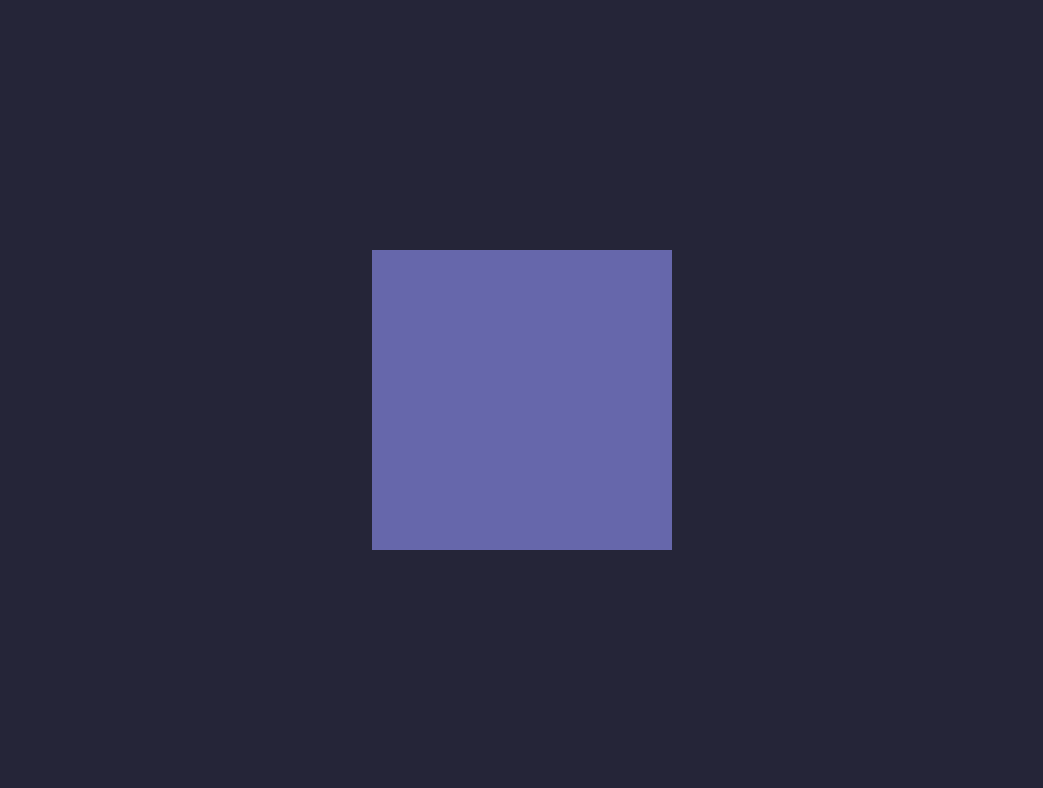
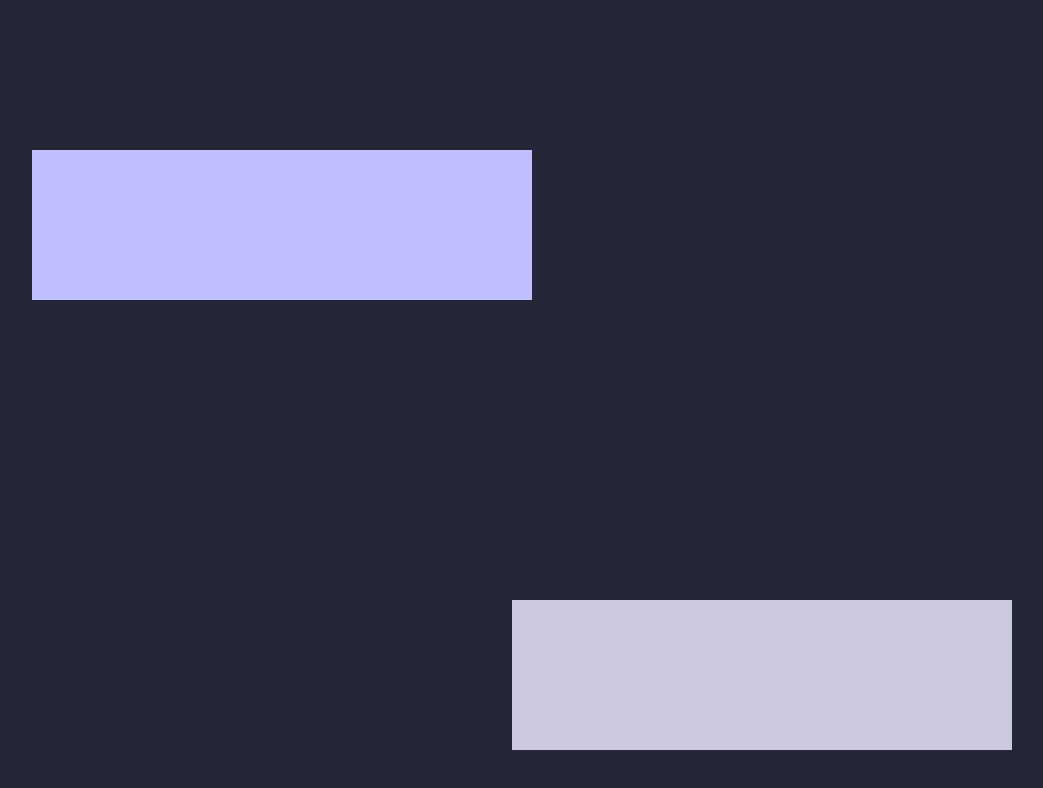
Before and after one commit to jsg3121/next-tv-app, a Next.js app: page / in a window 1280 px wide. Shown: the top 788 px of the page, without its empty margins (118-1161 px from the left). Built offline with nearby package versions, Linux system fonts and the light colour scheme.

Commit message:
FEAT(intro) : add gsap

```diff
--- /dev/null
+++ b/components/index.ts
@@ -0,0 +1 @@
+export * from './src/Parallax';
--- a/container/index.ts
+++ b/container/index.ts
@@ -1 +1,2 @@
-export * from './src/test.container'
+export * from './src/test.container';
+export * from './src/Intro.container';
--- /dev/null
+++ b/container/src/Intro.container.tsx
@@ -0,0 +1,71 @@
+import { gsap } from 'gsap';
+import type { NextPage } from 'next';
+import React from 'react';
+import styled from 'styled-components';
+import { $Color } from '../../styles';
+
+export const Title = styled.h1`
+  width: 500px;
+  height: 150px;
+  background-color: #bfbfff;
+  position: absolute;
+  top: 150px;
+  left: 150px;
+  will-change: transform;
+`;
+
+export const Year = styled.h1`
+  width: 500px;
+  height: 150px;
+  background-color: ${$Color.default.bright4};
+  position: absolute;
+  top: 600px;
+  right: 150px;
+  will-change: transform;
+`;
+
+export const IntorContainer: NextPage = () => {
+  const titleRef = React.useRef<HTMLHeadingElement>(null);
+  const yearRef = React.useRef<HTMLHeadingElement>(null);
+  const [rectTitle, setRectTitle] = React.useState<DOMRect>();
+  const [rectYear, setrectYear] = React.useState<DOMRect>();
+
+  React.useEffect(() => {
+    if (titleRef.current && yearRef.current) {
+      console.log(titleRef.current.getBoundingClientRect());
+      setRectTitle(titleRef.current.getBoundingClientRect());
+      setrectYear(yearRef.current.getBoundingClientRect());
+    }
+  }, []);
+
+  React.useEffect(() => {
+    window.addEventListener('mousemove', (e) => {
+      if (rectTitle && rectYear) {
+        const mouseX_title = e.clientX - rectTitle.left;
+        const mouseY_title = e.clientY - rectTitle.top;
+        const mouseX_year = e.clientX - rectYear.right;
+        const mouseY_year = e.clientY - rectYear.top;
+
+        gsap.to(titleRef.current, {
+          translateX:
+            ((mouseX_title - rectTitle.width / 2) / rectTitle.width) * -30,
+          translateY:
+            ((mouseY_title - rectTitle.height / 2) / rectTitle.height) * -10,
+        });
+        gsap.to(yearRef.current, {
+          translateX:
+            ((mouseX_year - rectYear.width / 2) / rectYear.width) * -30,
+          translateY:
+            ((mouseY_year - rectYear.height / 2) / rectYear.height) * -10,
+        });
+      }
+    });
+  }, [rectTitle, rectYear]);
+
+  return (
+    <>
+      <Title ref={titleRef} />
+      <Year ref={yearRef} />
+    </>
+  );
+};
--- a/package.json
+++ b/package.json
@@ -8,6 +8,7 @@
     "lint": "next lint"
   },
   "dependencies": {
+    "gsap": "^3.9.1",
     "next": "12.0.10",
     "react": "17.0.2",
     "react-dom": "17.0.2",
--- a/pages/index.tsx
+++ b/pages/index.tsx
@@ -1,23 +1,40 @@
+import { gsap } from 'gsap';
 import type { NextPage } from 'next';
 import Head from 'next/head';
+import React from 'react';
 import styled from 'styled-components';
-
+import { $Color } from '../styles/common';
+import Introduce from './main/introduce';
 
 const Main = styled.main`
   width: 100%;
   height: 100vh;
-  background-color:#252538;
+  background-color: ${$Color.default.dark4};
   position: relative;
   display: flex;
   align-items: center;
   justify-content: center;
-`
-const LayoutCenter = styled.div`
-  width: 300px;
-  height: 300px;
-  background-color: #6667ab;
-`
+`;
 
+const Title = styled.h1`
+  width: 500px;
+  height: 150px;
+  background-color: #bfbfff;
+  position: absolute;
+  top: 150px;
+  left: 150px;
+  will-change: transform;
+`;
+
+const Year = styled.h2`
+  width: 500px;
+  height: 150px;
+  background-color: ${$Color.default.bright4};
+  position: absolute;
+  top: 600px;
+  right: 150px;
+  will-change: transform;
+`;
 
 const Home: NextPage = () => {
   return (
@@ -27,11 +44,9 @@ const Home: NextPage = () => {
         <meta name="description" content="Generated by create next app" />
         <link rel="icon" href="/favicon.ico" />
       </Head>
-      <Main>
-        <LayoutCenter/>
-      </Main>
+      <Introduce />
     </div>
-  )
-}
+  );
+};
 
-export default Home
+export default Home;
--- a/pages/main/introduce.tsx
+++ b/pages/main/introduce.tsx
@@ -1,11 +1,25 @@
-import { NextPage } from 'next';
+import type { NextPage } from 'next';
+import React from 'react';
+import styled from 'styled-components';
+import { IntorContainer } from '../../container';
+import { $Color } from '../../styles';
 
-interface introduce{}
+export const Main = styled.main`
+  width: 100%;
+  height: 100vh;
+  background-color: ${$Color.default.dark4};
+  position: relative;
+  display: flex;
+  align-items: center;
+  justify-content: center;
+`;
 
-const introduce:NextPage = (props)=> {
-  const {} = props
+const Introduce: NextPage = () => {
+  return (
+    <Main>
+      <IntorContainer />
+    </Main>
+  );
+};
 
-  return (<>자기소개</>)
-}
-
-export default introduce
+export default Introduce;
--- /dev/null
+++ b/styles/common.ts
@@ -0,0 +1,28 @@
+export const $Color = {
+  default: {
+    normal: '#6667AB', //2022 팬톤 컬러 '베리 페리'
+    dark1: '#55558c',
+    dark2: '#45446f',
+    dark3: '#353452',
+    dark4: '#252538',
+    dark5: '#17161f',
+    bright1: '#807eb9',
+    bright2: '#9a97c7',
+    bright3: '#b3b0d5',
+    bright4: '#cccae3',
+    bright5: '#e5e4f1',
+  },
+  gray: {
+    default: '#adb5bd',
+    dark1: '#868e96',
+    dark2: '#495057',
+    dark3: '#343a40',
+    dark4: '#212529',
+    bright1: '#ced4da',
+    bright2: '#dee2e6',
+    bright3: '#e9ecef',
+    bright4: '#f1f3f5',
+  },
+  black: '#333333',
+  white: '#ffffff',
+};
--- /dev/null
+++ b/styles/index.ts
@@ -0,0 +1,2 @@
+export * from './Global';
+export * from './common';
```
Also changed, not shown: components/src/Parallax.tsx (added, +51 -0 lines), 2 other files (tests, documents, lock files or other folders).
